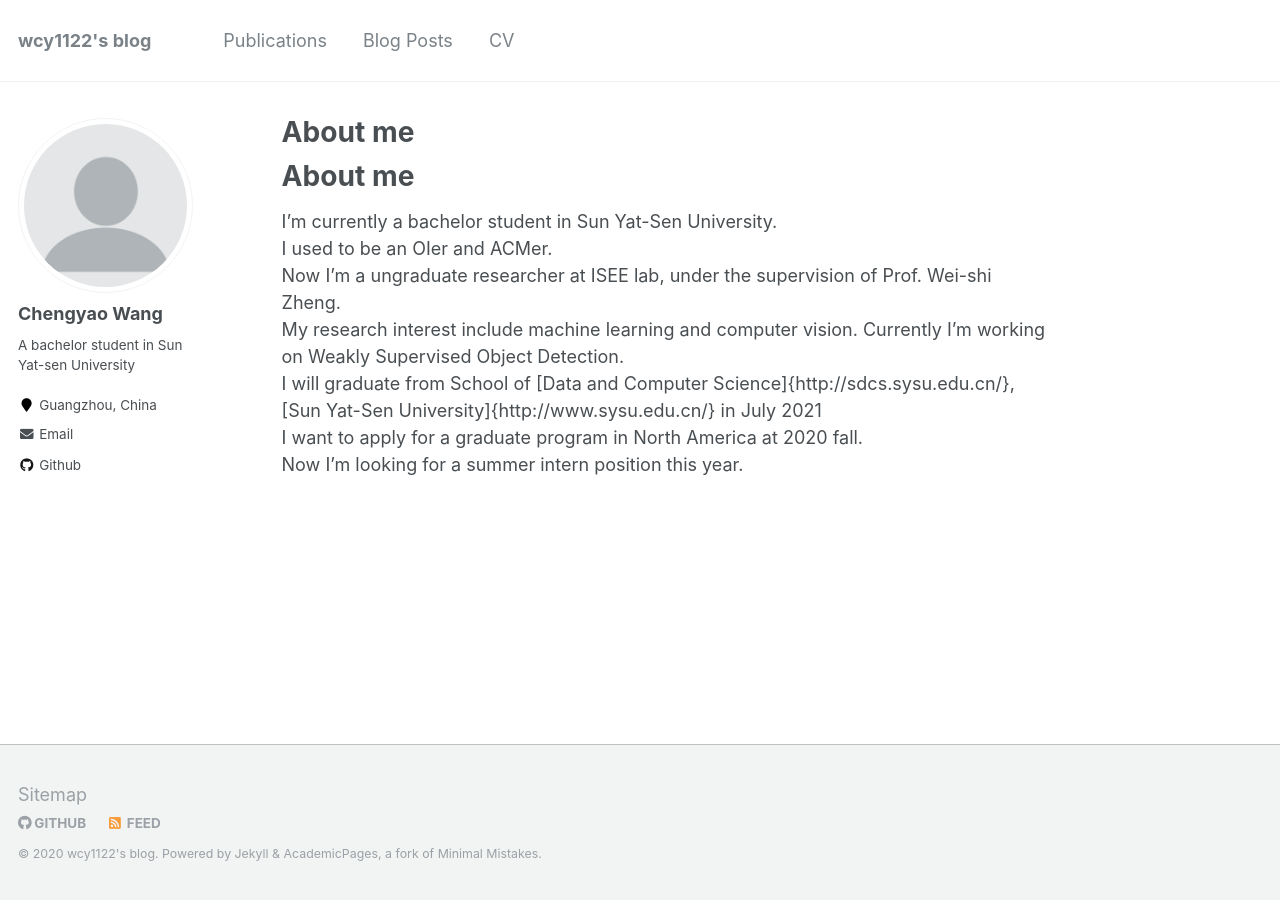
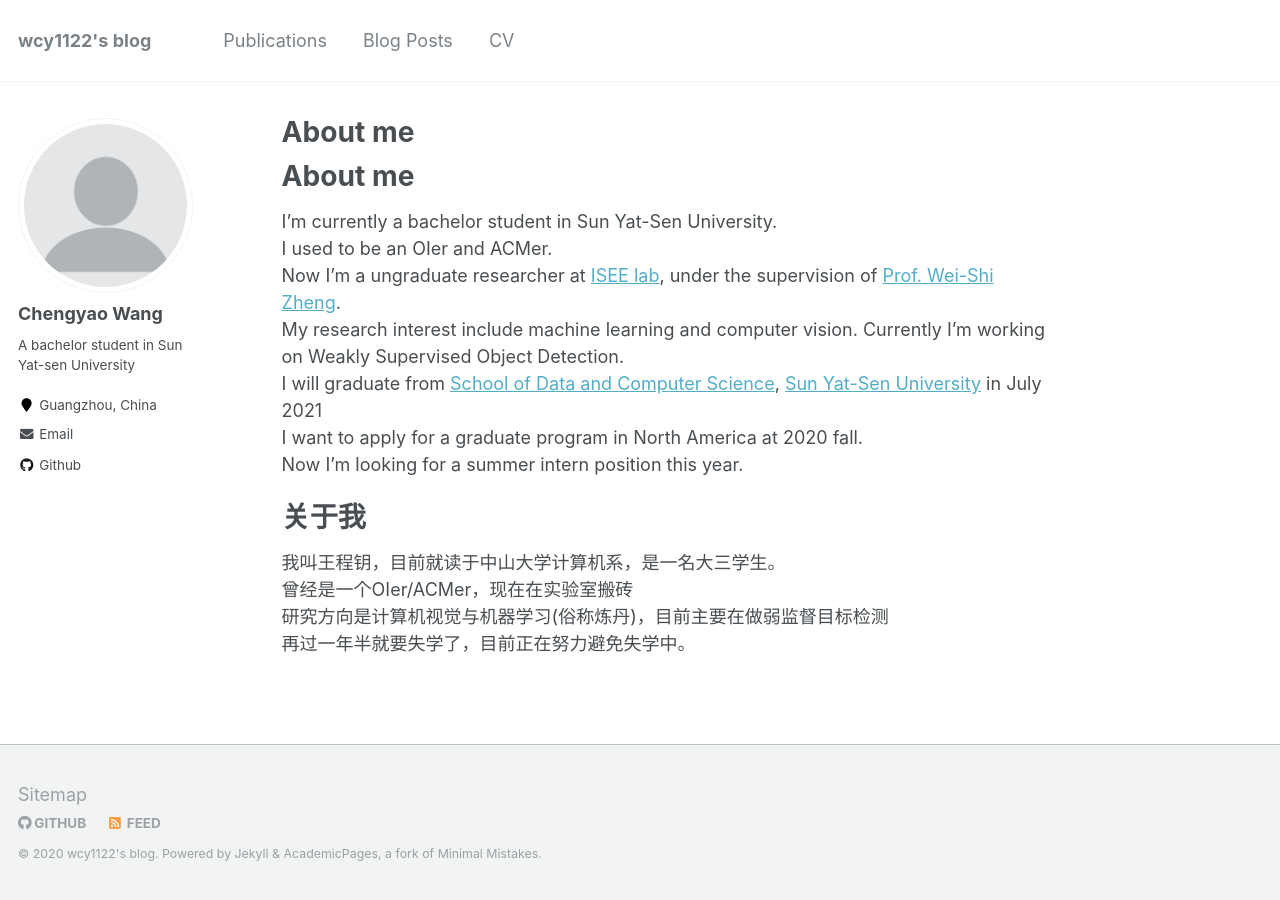
Before and after one commit to wcy1122/wcy1122.github.io, a Jekyll site: the page built from _pages/about.md, in a window 1280 px wide. Built offline with Jekyll 4.4.1, drawn with Linux system fonts in a browser that asks for light colours; our own code applies the rules of GitHub Pages for plain Markdown files.

Commit message:
Update about.md

```diff
--- a/_pages/about.md
+++ b/_pages/about.md
@@ -11,8 +11,15 @@ About me
 ======
 I'm currently a bachelor student in Sun Yat-Sen University.<br>
 I used to be an OIer and ACMer.<br>
-Now I'm a ungraduate researcher at ISEE lab, under the supervision of Prof. Wei-shi Zheng.<br>
+Now I'm a ungraduate researcher at [ISEE lab](http://www.isee-ai.cn/), under the supervision of [Prof. Wei-Shi Zheng](http://www.isee-ai.cn/~zhwshi/).<br>
 My research interest include machine learning and computer vision. Currently I'm working on Weakly Supervised Object Detection.<br>
-I will graduate from School of [Data and Computer Science]{http://sdcs.sysu.edu.cn/}, [Sun Yat-Sen University]{http://www.sysu.edu.cn/} in July 2021<br>
+I will graduate from [School of Data and Computer Science](http://sdcs.sysu.edu.cn/), [Sun Yat-Sen University](http://www.sysu.edu.cn/) in July 2021<br>
 I want to apply for a graduate program in North America at 2020 fall.<br>
 Now I'm looking for a summer intern position this year.<br>
+
+关于我
+======
+我叫王程钥，目前就读于中山大学计算机系，是一名大三学生。<br>
+曾经是一个OIer/ACMer，现在在实验室搬砖<br>
+研究方向是计算机视觉与机器学习(俗称炼丹)，目前主要在做弱监督目标检测<br>
+再过一年半就要失学了，目前正在努力避免失学中。<br>
```
